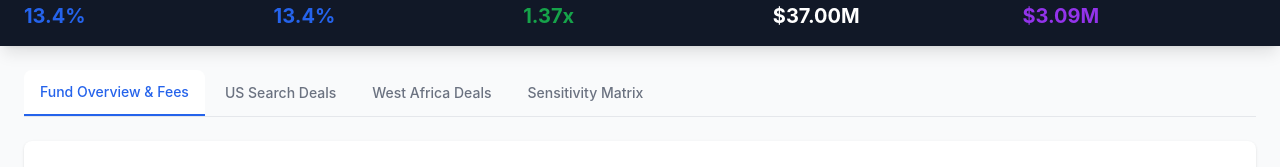
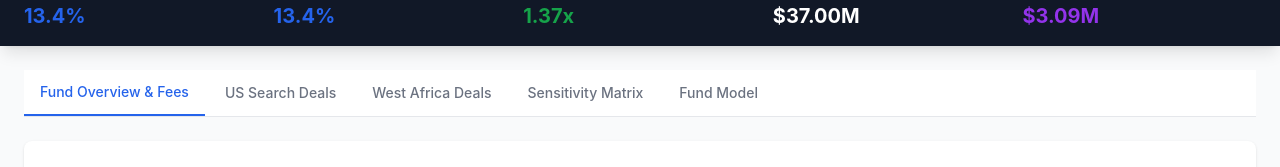
Before and after one commit to reuben-crypto/MVAIF_FundModel, a React (Vite) app: page / in a window 1280 px wide. Shown: the part 199-366 px from the top of the page. Built offline with nearby package versions, Linux system fonts and the light colour scheme.

Commit message:
Update ControlTabs.jsx

```diff
--- a/src/components/ControlTabs.jsx
+++ b/src/components/ControlTabs.jsx
@@ -5,17 +5,18 @@ const TABS = [
   { id: 'us-deals', label: 'US Search Deals' },
   { id: 'wa-deals', label: 'West Africa Deals' },
   { id: 'sensitivity', label: 'Sensitivity Matrix' },
+  { id: 'fund-model', label: 'Fund Model' },
 ]
 
 export default function ControlTabs({ activeTab, setActiveTab }) {
   return (
-    <div className="border-b border-gray-200">
-      <nav className="flex space-x-1">
+    <div className="border-b border-gray-200 bg-white">
+      <nav className="flex space-x-1 overflow-x-auto">
         {TABS.map((tab) => (
           <button
             key={tab.id}
             onClick={() => setActiveTab(tab.id)}
-            className={`px-4 py-3 text-sm font-medium rounded-t-lg transition-colors ${
+            className={`px-4 py-3 text-sm font-medium rounded-t-lg transition-colors whitespace-nowrap ${
               activeTab === tab.id
                 ? 'bg-white text-blue-600 border-b-2 border-blue-600'
                 : 'text-gray-500 hover:text-gray-700 hover:bg-gray-50'
```
